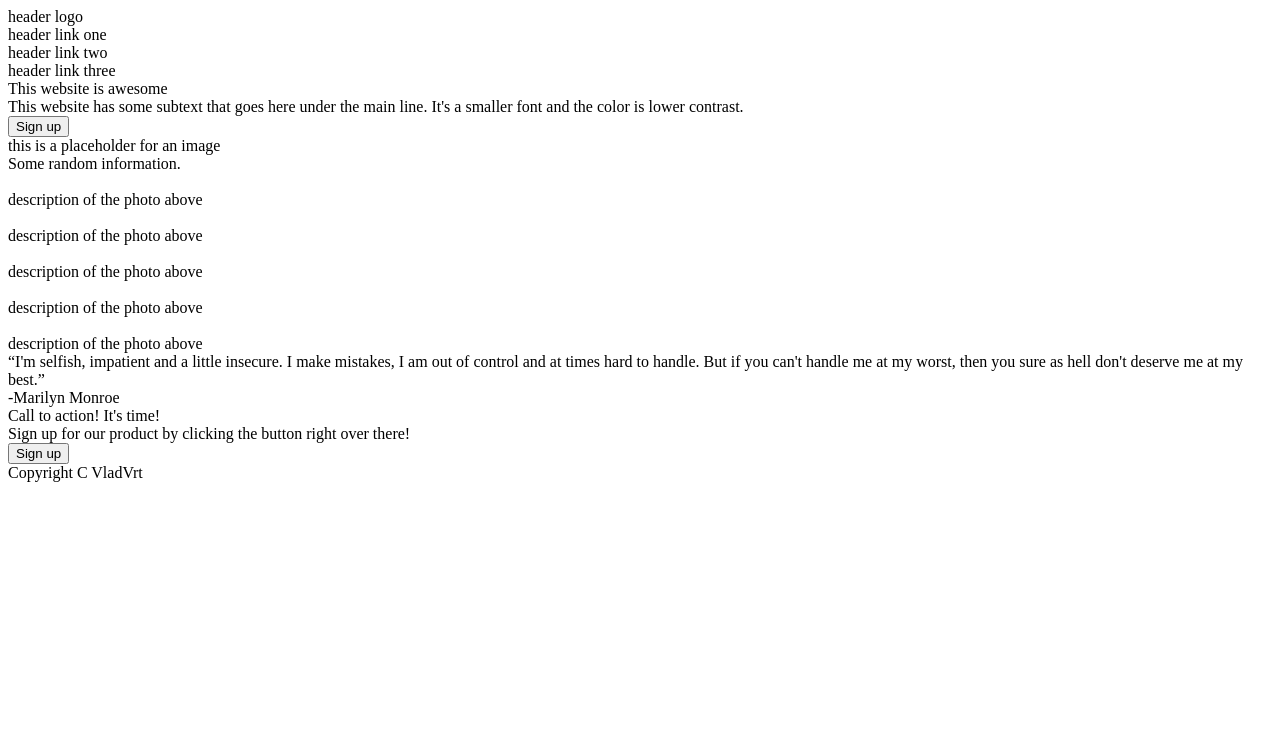
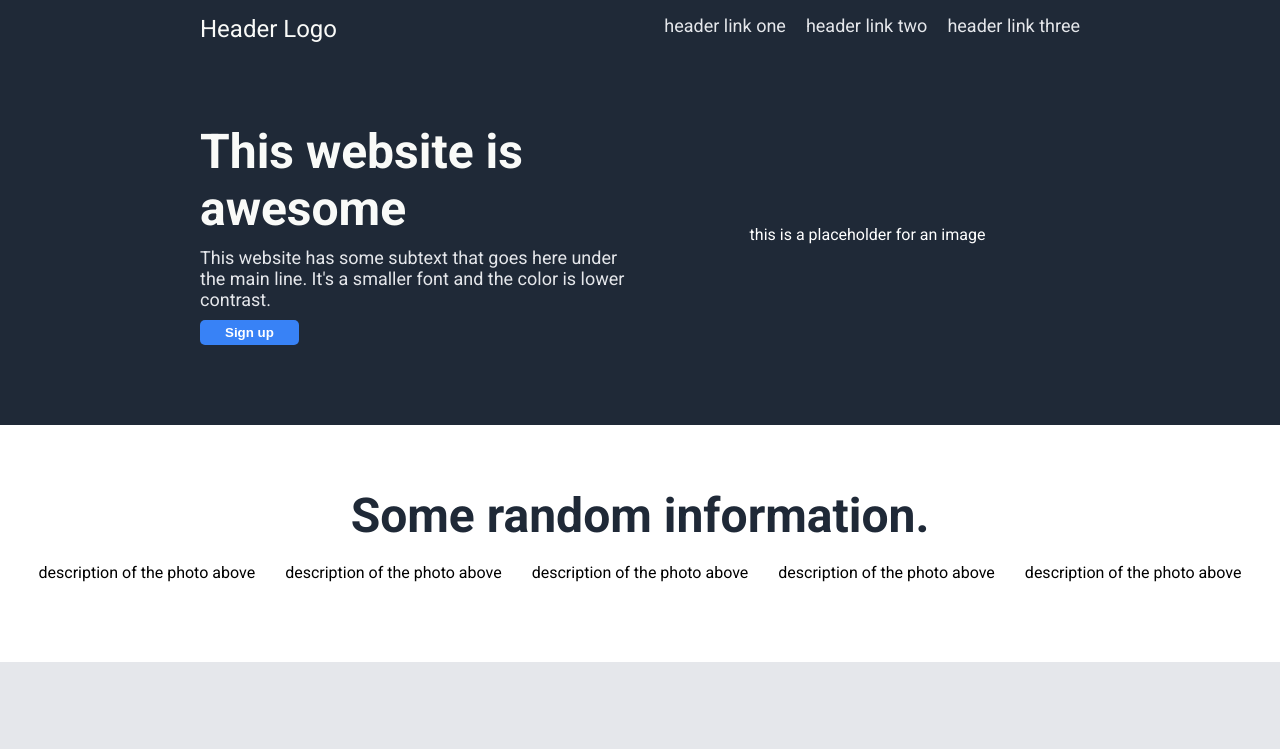
Before and after one commit to VladVrt/landing-page, a plain HTML site: page index.html in a window 1280 px wide. Shown: the top 749 px of the page. Drawn offline with Linux system fonts and the light colour scheme.

Commit message:
Style index

```diff
--- a/index.html
+++ b/index.html
@@ -5,23 +5,26 @@
         <meta http-equiv="X-UA-Compatible" content="IE=edge">
         <meta name="viewport" content="width=device-width, initial-scale=1.0">
         <link rel="stylesheet" href="./style.css">
+        <link rel="preconnect" href="https://fonts.googleapis.com">
+        <link rel="preconnect" href="https://fonts.gstatic.com" crossorigin>
+        <link href="https://fonts.googleapis.com/css2?family=Roboto:ital,wght@0,400;0,700;1,300&display=swap" rel="stylesheet">
         <title>I will think about it</title>
     </head>
     <body>
-        <div class="header-first">
+        <div class="first">
             <div class="header">
-                <div class="logo">header logo</div>
-                <div>header link one</div>
-                <div>header link two</div>
-                <div>header link three</div>
+                <div class="logo">Header Logo</div>
+                <a href="">header link one</a>
+                <a href="">header link two</a>
+                <a href="">header link three</a>
             </div>
-            <div class="first">
+            <div class="first-content">
                 <div class="left">
-                    <div>This website is awesome</div>
-                    <div>This website has some subtext that goes here under the main line.
+                    <div id="hero-main">This website is awesome</div>
+                    <div id="hero-secondary">This website has some subtext that goes here under the main line.
                         It's a smaller font and the color is lower contrast.
                     </div>
-                    <button class="signUp-first">Sign up</button>
+                    <button type="button" class="signUp-first">Sign up</button>
                 </div>
                 <div class="right"> this is a placeholder for an image</div>
             </div>
@@ -55,17 +58,15 @@
             <div class="quote">“I'm selfish, impatient and a little insecure. I make mistakes, I am out of control and at times hard to handle. But if you can't handle me at my worst, then you sure as hell don't deserve me at my best.”</div>
             <div class="author">-Marilyn Monroe</div>
         </div>
-        <div class="fourth-footer">
+        <div class="fourth">
             <div class="contact">
-                <div>
                 <div>
                     <div class="big">Call to action! It's time!</div>
                     <div class="small">Sign up for our product by clicking the button right over there!</div>
                 </div>
-                    <button>Sign up</button>
+                <button type="button" class="signUp-second">Sign up</button>
             </div>
-            </div>
-            <div class="footer"> Copyright C VladVrt</div>
+            <div class="footer"> Copyright&nbsp &#169&nbsp<a href="https://github.com/VladVrt" target="_blank">Vlad Vrt</a></div>
         </div>
     </body>
 </html>
--- a/style.css
+++ b/style.css
@@ -0,0 +1,163 @@
+body {
+    display: flex;
+    flex-direction: column;
+    margin:0;
+    font-family: 'Roboto', sans-serif;
+}
+
+button {
+    border-radius: 5px;
+    background-color:#3882F6;
+    color:white;
+    padding: 5px 25px;
+    font-weight: 800;
+    cursor: pointer;
+}
+
+button:active {
+    background-color: #1F2937;
+}
+
+.header a, #hero-secondary, .small {
+    color: #e5e7eb;
+    font-size: 18px;
+    text-decoration: none;
+}
+
+.first, .footer{
+    display: flex;
+    background-color:#1F2937;
+    color:white;
+    justify-content: center;
+}
+
+/* First section */
+
+.first {
+    flex-direction: column;
+    padding: 15px 200px 80px;
+    gap: 80px
+}
+
+.header {
+    display: flex;
+    gap:20px;
+}
+
+.header .logo {
+    margin-right: auto;
+    color: #F9FAF8;
+    font-size: 24px;
+}
+
+.left .signUp-first {
+    border: 1px none;
+}
+
+.first-content {
+    display: flex;
+    align-items: center;
+    gap:30px;
+}
+
+.left, .right {
+    flex: 1;
+    display: flex;
+    flex-direction: column;
+    gap:10px
+}
+
+.left {
+    align-items: flex-start;
+}
+
+.right {
+    align-items: center;
+    justify-content: center;
+}
+
+#hero-main {
+    font-size: 48px;
+    color:#F9FAF8;
+    font-weight: 800;
+}
+
+/* Second element */
+
+.second {
+    display: flex;
+    flex-direction: column;
+    align-items: center;
+    padding: 62px 0 80px;
+}
+
+.title{
+    font-size: 48px;
+    font-weight: 800;
+    color: #1F2937;
+}
+
+.content {
+    display: flex;
+    gap:30px;
+}
+
+/*third element */
+
+.third {
+    display: flex;
+    flex-direction: column;
+    padding: 90px 400px 80px;
+    background-color: #E5E7EB;
+}
+
+.quote{
+    font-size: 36px;
+    color: #1F2937;
+    font-style: italic;
+}
+
+.author {
+    align-self: flex-end;
+    font-weight: 800;
+    font-size: 20px;
+}
+
+/* Fourth element */
+
+.fourth {
+    display: flex;
+    flex-direction: column;
+}
+
+.contact {
+    display: flex;
+    justify-content: center;
+    margin:60px 500px;
+    padding: 40px 40px;
+    background-color: #3882F6;
+    border-radius: 10px;
+    gap:100px;
+}
+
+.big {
+    color:white;
+    font-weight: 800;
+    margin:0 0 5px;
+    font-size: 20px;
+}
+
+.footer {
+    height: 60px;
+    align-items: center;
+}
+
+.contact .signUp-second {
+    align-self: center;
+    border: 1px white solid;
+}
+
+.footer a{
+    text-decoration: none;
+    color: white;
+}
```
Lines whose indentation alone changed are shown as unchanged.
